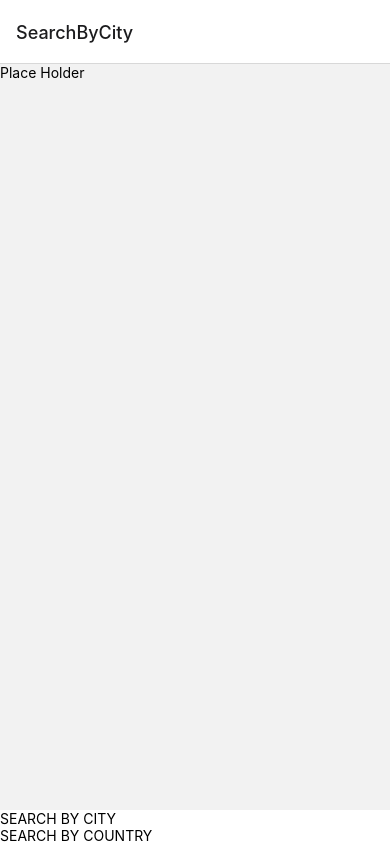
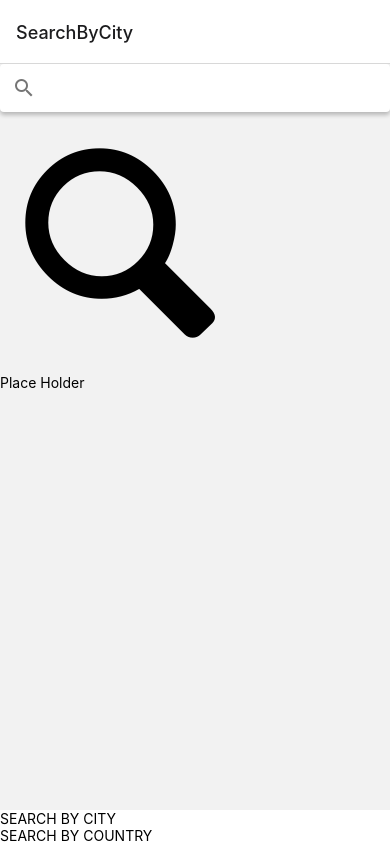
Before and after one commit to F100P/CityPop-ArbetsProv, a React Native app: screen /SearchByCity in a window 390 px wide. Built offline with nearby package versions, Linux system fonts and the light colour scheme.

Commit message:
added react-native-papers. and searchbar

```diff
--- a/Screens/SearchByCity.tsx
+++ b/Screens/SearchByCity.tsx
@@ -1,10 +1,14 @@
 import {View, Text, StyleSheet, TouchableOpacity} from 'react-native';
+import {Entypo} from "@expo/vector-icons"
 import React from 'react';
 import { useNavigation } from '@react-navigation/native';
+import { Searchbar, Button } from 'react-native-paper';
 const SearchByCity = () => {
     const navigation = useNavigation();
     return (
         <View>
+           <Searchbar/>
+           <Entypo name="magnifying-glass" size={240} color="black" onPress={() => alert("ive been pressed")} />
 
             <Text>Place Holder</Text>
 
--- a/Screens/SearchByCountry.tsx
+++ b/Screens/SearchByCountry.tsx
@@ -1,5 +1,6 @@
 import {View, Text, StyleSheet} from 'react-native';
 import React from 'react';
+
 const SearchByCountry = () => {
     return (
         <View>
--- a/package.json
+++ b/package.json
@@ -17,8 +17,10 @@
     "react": "17.0.1",
     "react-dom": "17.0.1",
     "react-native": "0.64.3",
+    "react-native-paper": "^4.12.0",
     "react-native-safe-area-context": "^4.2.4",
     "react-native-screens": "^3.13.1",
+    "react-native-vector-icons": "^9.1.0",
     "react-native-web": "0.17.1"
   },
   "devDependencies": {
```
Also changed, not shown: 1 other file (tests, documents, lock files or other folders).
